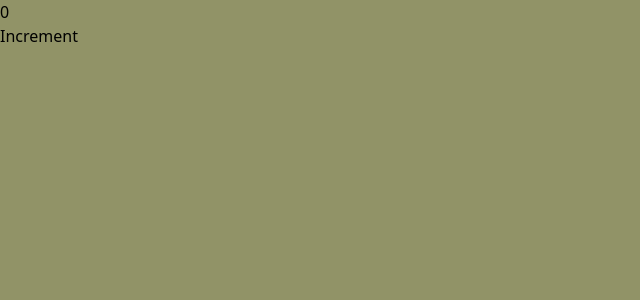
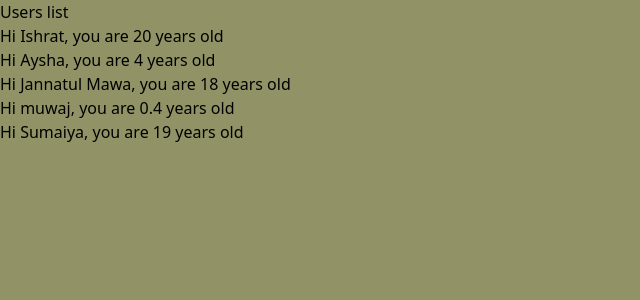
Before and after one commit to tashrifmiyaji/my-react, a React (Vite) app: page / in a window 1280 px wide. Shown: the top 300 px of the page, without its empty margins (0-640 px from the left). Built offline with nearby package versions, Linux system fonts and the light colour scheme.

Commit message:
practice1

```diff
--- a/src/App.jsx
+++ b/src/App.jsx
@@ -2,7 +2,9 @@ import "./index.css";
 // import { Netflix } from "./components/netflixCard/NetflixCard";
 // import {EventHandling} from "./components/eventHandling/eventHandling"
 // import { EventProps } from "./components/reactEvent/eventProps";
-import { State } from "./components/Hook/State";
+// import { State } from "./components/Hook/State";
+import { Practice1 } from "./components/Derived State/practice/practice1";
+
 
 function App() {
 	return (
@@ -10,7 +12,8 @@ function App() {
 			{/* <Netflix /> */}
 			{/* <EventHandling/> */}
 			{/* <EventProps/> */}
-			<State/>
+			{/* <State/> */}
+			<Practice1/>
 		</>
 	);
 }
--- /dev/null
+++ b/src/components/Derived State/practice/practice1.jsx
@@ -0,0 +1,62 @@
+// //! practice1 without State
+// const users = [
+// 	{ name: "Ishrat", age: 20 },
+// 	{ name: "Aysha", age: 4 },
+// 	{ name: "Jannatul Mawa", age: 18 },
+// 	{ name: "muwaj", age: 0.4 },
+// 	{ name: "Sumaiya", age: 19 },
+// ];
+
+// export const Practice1 = () => {
+// 	return (
+// 		<>
+// 			<div className="h-lvh flex flex-col items-center">
+// 				<h1>Users list</h1>
+// 				<ul>
+// 					{users.map((item, index) => {
+// 						return (
+// 							<>
+// 								<li key={index}>
+// 									Hi {item.name}, you are {item.age} years old
+// 								</li>
+// 							</>
+// 						);
+// 					})}
+// 				</ul>
+// 			</div>
+// 		</>
+// 	);
+// };
+
+
+//! practice1 with State
+import { useState } from "react";
+// const users
+
+export const Practice1 = () => {
+	const [users, setUsers] = useState([
+		{ name: "Ishrat", age: 20 },
+		{ name: "Aysha", age: 4 },
+		{ name: "Jannatul Mawa", age: 18 },
+		{ name: "muwaj", age: 0.4 },
+		{ name: "Sumaiya", age: 19 },
+	])
+	return (
+		<>
+			<div className="h-lvh flex flex-col items-center">
+				<h1>Users list</h1>
+				<ul>
+					{users.map((item, index) => {
+						return (
+							<>
+								<li key={index}>
+									Hi {item.name}, you are {item.age} years old
+								</li>
+							</>
+						);
+					})}
+				</ul>
+			</div>
+		</>
+	);
+};
```
